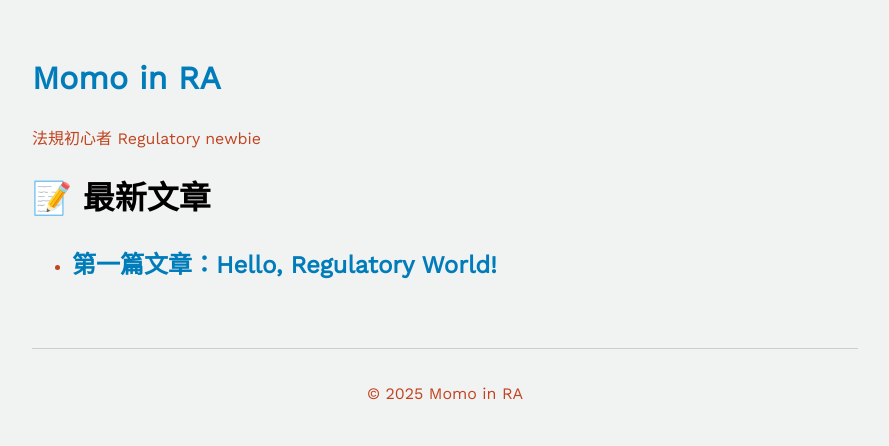
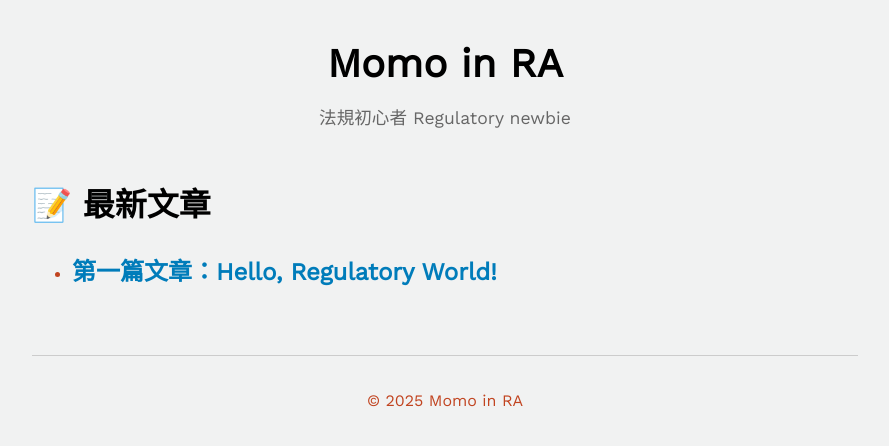
Before and after one commit to MomoInRA/github.io, a Jekyll site: the page built from index.md, in a window 1280 px wide. Shown: the top 446 px of the page, without its empty margins (195-1084 px from the left). Built offline with Jekyll 4.4.1, drawn with Linux system fonts in a browser that asks for light colours.

Commit message:
Update style.css

```diff
--- a/assets/css/style.css
+++ b/assets/css/style.css
@@ -37,3 +37,25 @@ footer {
   padding: 1rem;
   border-top: 1px solid #ccc;
 }
+header {
+  text-align: center;
+  margin-bottom: 3rem;
+}
+
+header h1 {
+  font-size: 2.5rem;
+  font-weight: bold;
+  margin: 0;
+  color: #000;
+}
+
+header h1 a {
+  text-decoration: none;
+  color: inherit;
+}
+
+header .subtitle {
+  font-size: 1.1rem;
+  color: #666;
+  margin-top: 0.5rem;
+}
```
